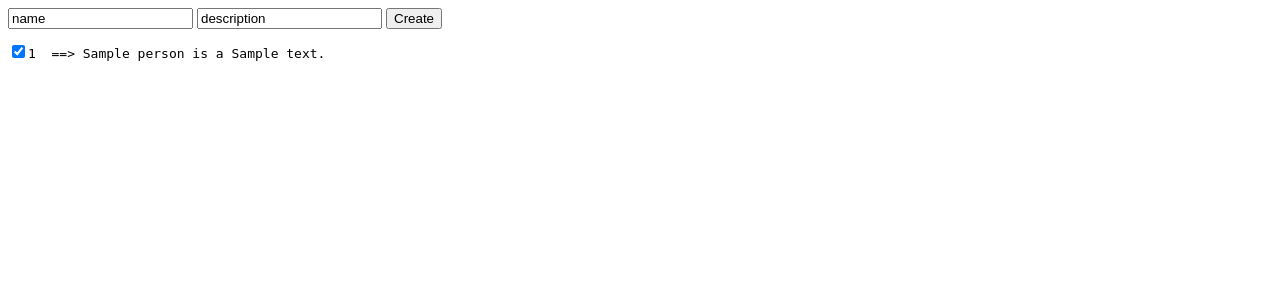
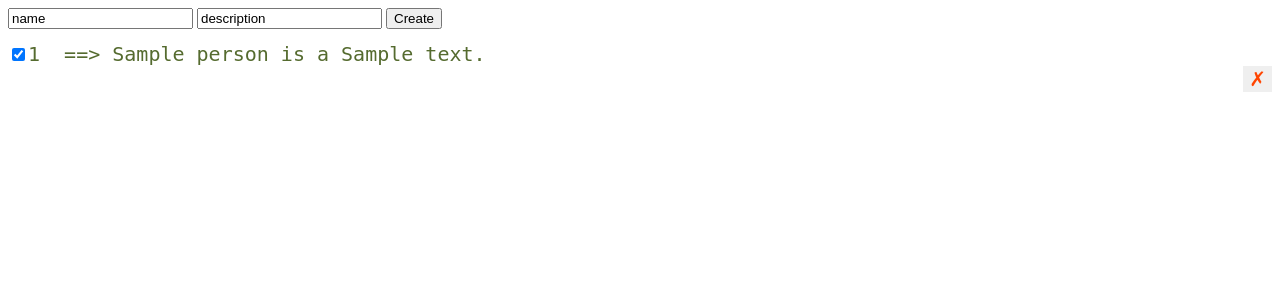
Before and after one commit to angeloobeta/todoApp_using_Flask_Migrate, a Flask app: page / in a window 1280 px wide. Shown: the top 300 px of the page. Run offline with Flask 2, Linux system fonts and the light colour scheme; tables that the repository leaves empty hold one stand-in row (values such as "Sample post").

Commit message:
Refactor: Add delete feature

```diff
--- a/app.py
+++ b/app.py
@@ -59,11 +59,12 @@ class Todo(db.Model):
 db.create_all()
 
 
-@app.route('/todo/<person_id>/delete-item')
-def delete_item(person_id):
+@app.route('/todo/delete-item', methods=['DELETE'])
+def delete_item():
     try:
         person_id = request.get_json()['person_id']
         person = Person.query.get(person_id)
+        print(person)
         db.session.delete(person)
         db.session.commit()
     except:
--- a/templates/index.html
+++ b/templates/index.html
@@ -12,6 +12,19 @@
             margin: 0;
             padding: 0;
         }
+        li{
+            font-size: 20px;
+            color: darkolivegreen;
+        }
+        li button{
+            -webkit-appearance: none;
+            border: none;
+            outline: none;
+            color: orangered;
+            float: right;
+            cursor: pointer;
+            font-size: 20px;
+        }
     </style>
 </head>
 <body>
@@ -22,26 +35,23 @@
 </form>
 <div id="error" class="hidden"> Something went wrong</div>
 <ul id="todo">{% for d in data %}
-    <pre><li><input data-id="{{d.id}}" class="check-completed" type="checkbox" {% if d.completed %} checked {% endif %}/>{{ d.id }}  ==> {{ d.name }} is a {{ d.description }}</li></pre>
+    <pre><li><input data-id="{{d.id}}" class="check-completed" type="checkbox" {% if d.completed %} checked {% endif %}/>{{ d.id }}  ==> {{ d.name }} is a {{ d.description }}
+        <button class="delete-button" data-id="{{ d.id }}">&cross;</button></li></pre>
     {% endfor %}
 </ul>
 <script>
-    document.getElementById('li').onclick = function (e){
+    const deleteButton = document.querySelectorAll('.delete-button');
+    for(let i = 0; i<deleteButton.length; i++){
+        const  button = deleteButton[i]
+        button.onclick = function (e){
         console.log('event', e);
-        const selectedItem = e.target.dataset['id'];
+        const personId = e.target.dataset['id'];
         fetch('/todo/'+ personId + '/delete-item',{
-            method: 'POST',
-            body:JSON.stringify({
-                'person_id': personId
-            }),headers:{
-                'Content-Type': 'application/json'
-            }
-        }).then(function (){
-                document.getElementById("error").className = "hidden";
-            }).catch(function (){
-            document.getElementById('error').className = "";
+            method: 'DELETE'
         })
     }
+    }
+
     const checkboxes = document.querySelectorAll('.check-completed');
     for(let i = 0; i < checkboxes.length; i++){
         const checkbox = checkboxes[i];
@@ -50,7 +60,7 @@
             const newCompleted = e.target.checked;
             const todoId = e.target.dataset['id'];
             console.log(todoId);
-            fetch('/todo/'+ todoId + '/set-completed', {
+            fetch('/todo/set-completed', {
                 method: 'POST',
                 body: JSON.stringify({
                     'completed': newCompleted
```
